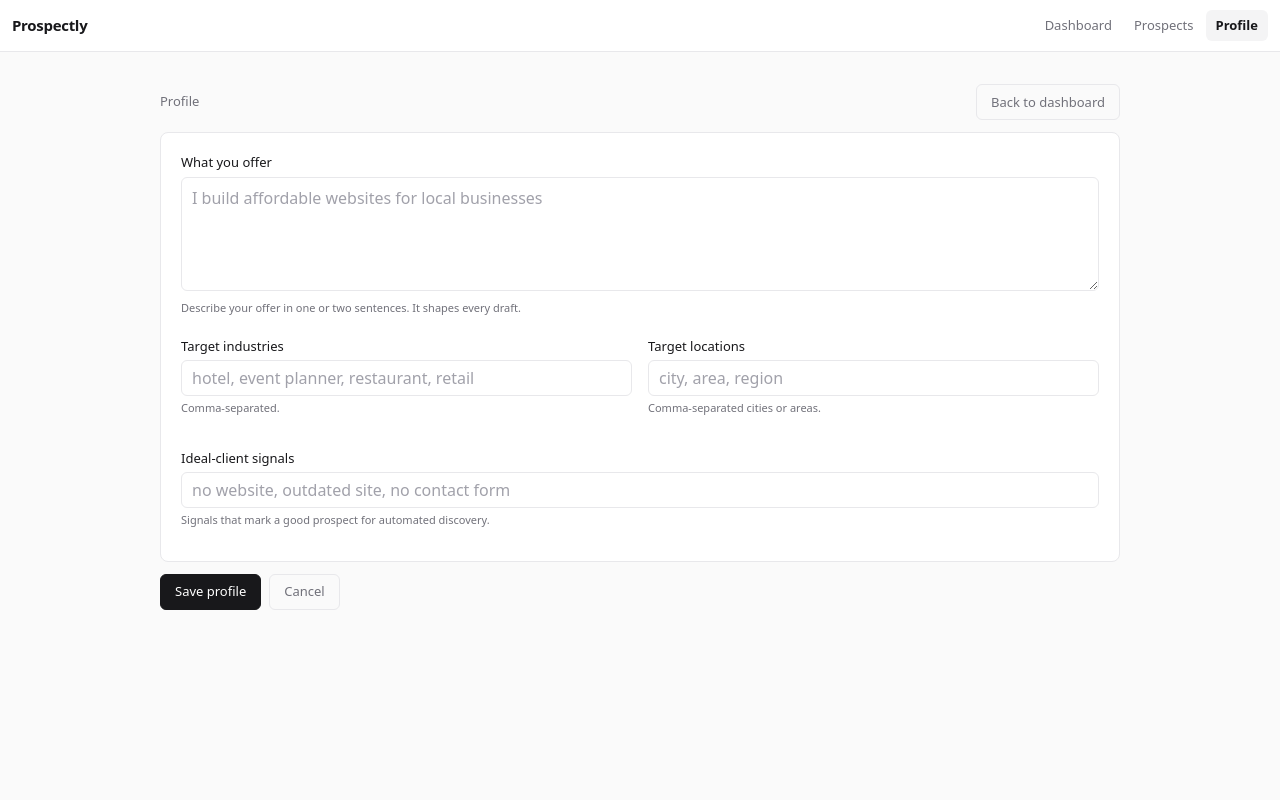
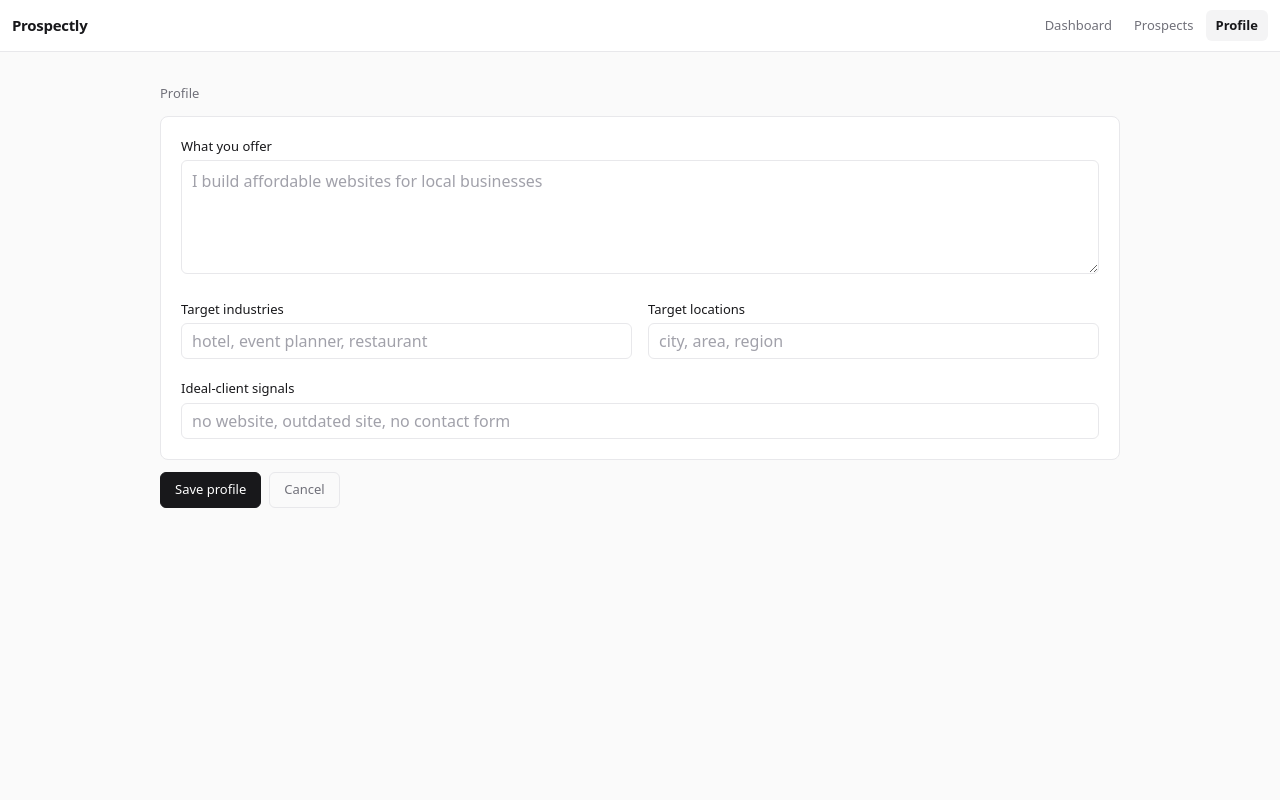
Before and after one commit to zacjactech/prospectly, a FastAPI app: page /settings/profile in a window 1280 px wide. Run offline with FastAPI, Linux system fonts and the light colour scheme; data comes from the database, SQL or seed files in the repository; data that the repository does not hold is empty.

Commit message:
chore: trim profile page copy and drop dead CSS
- remove the four hint paragraphs and the redundant Back to dashboard link; placeholders already carry the format guidance
- remove now-unused .hint, .metric-* rules and the --fs-3xl token (metric cards were replaced by the pipeline strip)

```diff
--- a/app/static/css/app.css
+++ b/app/static/css/app.css
@@ -49,7 +49,6 @@
   --fs-lg: 1.0625rem;    /* 17px */
   --fs-xl: 1.125rem;     /* 18px */
   --fs-2xl: 1.3125rem;   /* 21px: prospect name */
-  --fs-3xl: 1.75rem;     /* 28px: metric numbers */
 
   --fw-normal: 400;
   --fw-medium: 500;
@@ -595,12 +551,6 @@ p {
 .field .required {
   color: var(--color-danger);
   margin-left: 2px;
-}
-
-.field .hint {
-  font-size: var(--fs-xs);
-  color: var(--color-text-muted);
-  margin-top: var(--sp-1);
 }
 
 .field.full {
--- a/app/templates/settings/profile.html
+++ b/app/templates/settings/profile.html
@@ -2,7 +2,6 @@
 {% block content %}
 <div class="page-bar">
   <span class="muted">Profile</span>
-  <a href="/" class="btn ghost">Back to dashboard</a>
 </div>
 
 {% if error %}
@@ -15,26 +14,22 @@
       <div class="field full">
         <label>What you offer</label>
         <textarea name="offer" rows="4" placeholder="I build affordable websites for local businesses">{{ profile.offer or '' }}</textarea>
-        <p class="hint">Describe your offer in one or two sentences. It shapes every draft.</p>
       </div>
     </div>
     <div class="form-section">
       <div class="field">
         <label>Target industries</label>
-        <input type="text" name="target_industries" value="{{ (profile.target_industries or [] )|join(', ') }}" placeholder="hotel, event planner, restaurant, retail">
-        <p class="hint">Comma-separated.</p>
+        <input type="text" name="target_industries" value="{{ (profile.target_industries or [] )|join(', ') }}" placeholder="hotel, event planner, restaurant">
       </div>
       <div class="field">
         <label>Target locations</label>
         <input type="text" name="target_locations" value="{{ (profile.target_locations or [] )|join(', ') }}" placeholder="city, area, region">
-        <p class="hint">Comma-separated cities or areas.</p>
       </div>
     </div>
     <div class="form-section full-width">
       <div class="field full">
         <label>Ideal-client signals</label>
         <input type="text" name="ideal_signals" value="{{ (profile.ideal_signals or [] )|join(', ') }}" placeholder="no website, outdated site, no contact form">
-        <p class="hint">Signals that mark a good prospect for automated discovery.</p>
       </div>
     </div>
   </div>
```
Also changed, not shown: other parts of app/static/css/app.css (+0 -43 lines).
